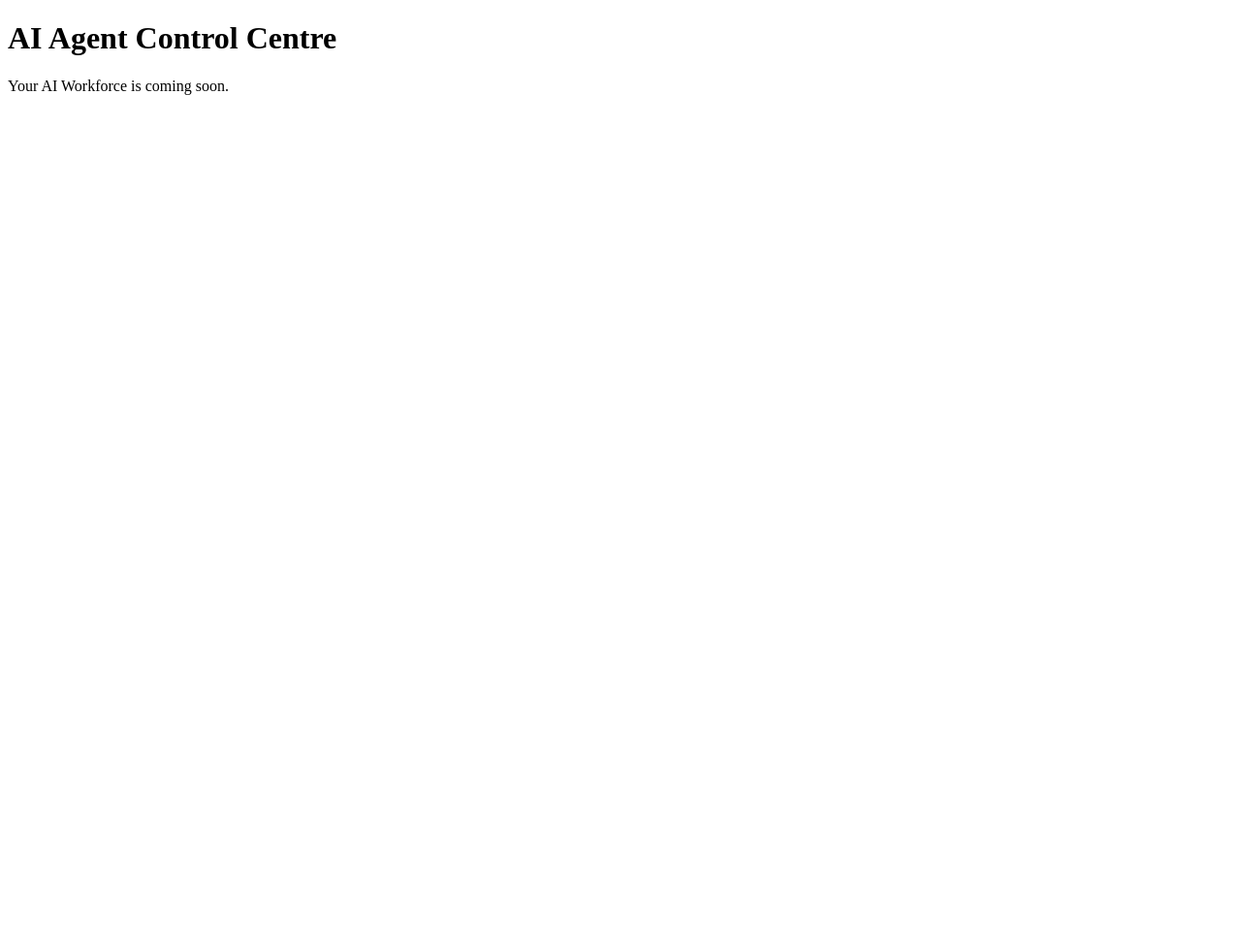
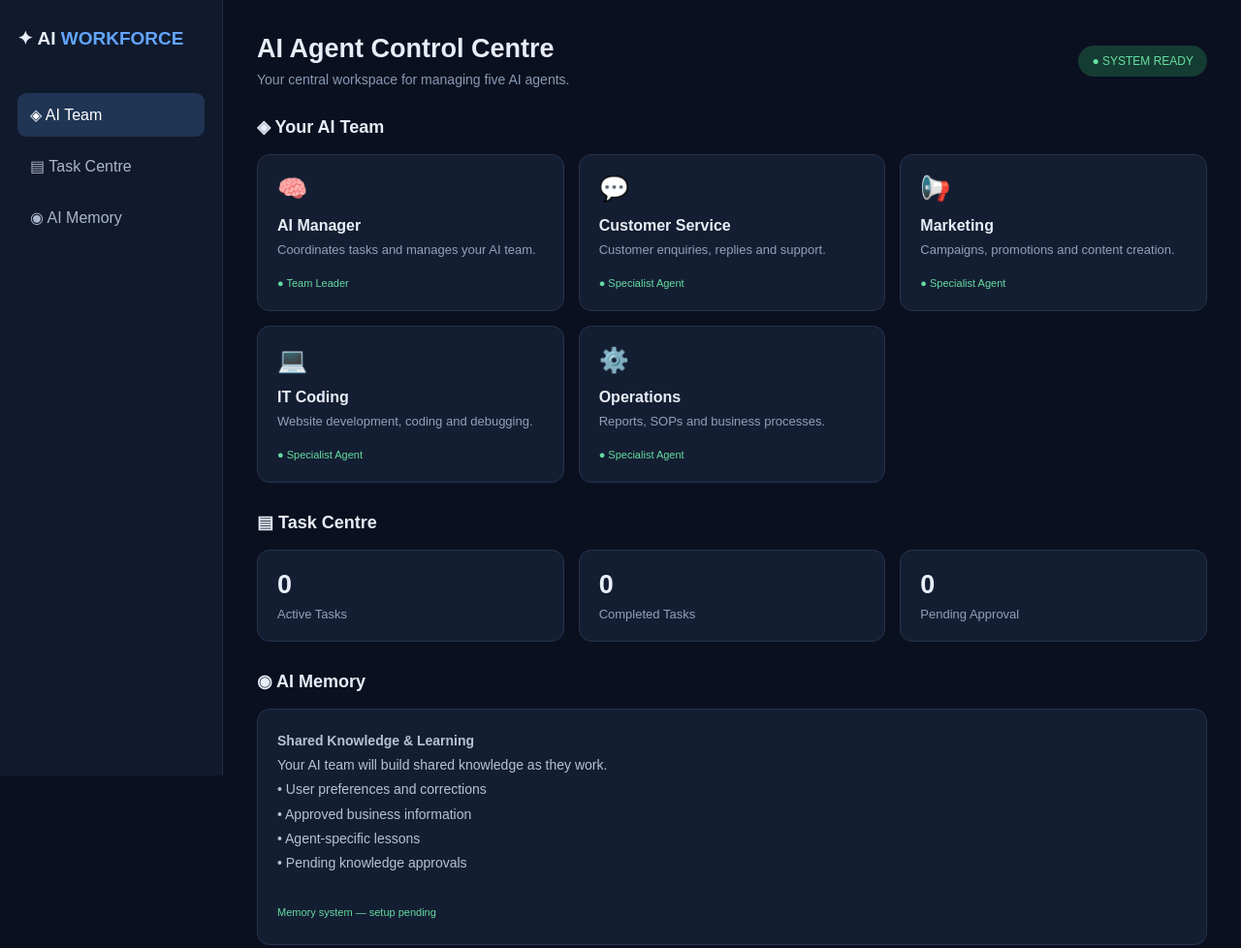
Before and after one commit to ha8707852-cyber/AI-Agent, a plain HTML site: page index.html in a window 1280 px wide. Shown: the whole page at 97% size. Before the commit the page ends 800 px from the top, so only its background shows below. Drawn offline with Linux system fonts and the light colour scheme.

Commit message:
index.html

```diff
--- a/index.html
+++ b/index.html
@@ -1,12 +1,102 @@
+
 <!DOCTYPE html>
 <html lang="en">
 <head>
-  <meta charset="UTF-8">
-  <meta name="viewport" content="width=device-width, initial-scale=1.0">
-  <title>AI Agent Control Centre</title>
+<meta charset="UTF-8">
+<meta name="viewport" content="width=device-width, initial-scale=1.0">
+<title>AI Agent Control Centre</title>
+<style>
+*{box-sizing:border-box}
+body{margin:0;background:#0b1020;color:#e8edf7;font-family:Arial,sans-serif}
+.sidebar{position:fixed;width:230px;height:100vh;background:#111a2d;padding:28px 18px;border-right:1px solid #263149}
+.logo{font-size:19px;font-weight:700;margin-bottom:45px}
+.logo span{color:#62a5ff}
+.nav{display:block;padding:13px;margin:8px 0;border-radius:9px;color:#aab6cc;text-decoration:none;cursor:pointer}
+.nav.active,.nav:hover{background:#203454;color:white}
+.main{margin-left:230px;padding:35px;max-width:1450px}
+.header{display:flex;justify-content:space-between;align-items:center;margin-bottom:30px}
+h1{font-size:27px;margin:0 0 8px}
+.sub{color:#8998b3;font-size:14px}
+.status{background:#153c32;color:#66e0a4;padding:9px 14px;border-radius:20px;font-size:12px}
+.section{margin-bottom:30px}
+.section h2{font-size:18px;margin-bottom:17px}
+.agents{display:grid;grid-template-columns:repeat(3,1fr);gap:15px}
+.card{background:#141e32;border:1px solid #26334d;border-radius:13px;padding:20px}
+.agent-icon{font-size:25px;margin-bottom:15px}
+.card h3{font-size:16px;margin:0 0 8px}
+.card p{font-size:13px;color:#91a0ba;margin:0 0 17px}
+.tag{font-size:11px;color:#65dba2}
+.stats{display:grid;grid-template-columns:repeat(3,1fr);gap:15px}
+.stat-number{font-size:27px;font-weight:700;margin-bottom:7px}
+.stat-label{font-size:13px;color:#91a0ba}
+.memory{line-height:1.8;color:#b6c2d6;font-size:14px}
+button{background:#3479dc;border:0;color:white;padding:11px 16px;border-radius:8px;cursor:pointer}
+button:hover{background:#2465c2}
+@media(max-width:800px){
+.sidebar{position:relative;width:100%;height:auto;padding:15px}
+.logo{margin:0 0 12px}
+nav{display:flex;gap:5px}
+.nav{margin:0;padding:10px;font-size:12px}
+.main{margin:0;padding:20px}
+.agents{grid-template-columns:repeat(2,1fr)}
+}
+@media(max-width:500px){
+.agents,.stats{grid-template-columns:1fr}
+.header{align-items:flex-start;gap:12px;flex-direction:column}
+}
+</style>
 </head>
 <body>
-  <h1>AI Agent Control Centre</h1>
-  <p>Your AI Workforce is coming soon.</p>
+<aside class="sidebar">
+<div class="logo">✦ AI <span>WORKFORCE</span></div>
+<nav>
+<a class="nav active" href="#team">◈ AI Team</a>
+<a class="nav" href="#tasks">▤ Task Centre</a>
+<a class="nav" href="#memory">◉ AI Memory</a>
+</nav>
+</aside>
+
+<main class="main">
+<header class="header">
+<div>
+<h1>AI Agent Control Centre</h1>
+<div class="sub">Your central workspace for managing five AI agents.</div>
+</div>
+<div class="status">● SYSTEM READY</div>
+</header>
+
+<section class="section" id="team">
+<h2>◈ Your AI Team</h2>
+<div class="agents">
+<div class="card"><div class="agent-icon">🧠</div><h3>AI Manager</h3><p>Coordinates tasks and manages your AI team.</p><span class="tag">● Team Leader</span></div>
+<div class="card"><div class="agent-icon">💬</div><h3>Customer Service</h3><p>Customer enquiries, replies and support.</p><span class="tag">● Specialist Agent</span></div>
+<div class="card"><div class="agent-icon">📢</div><h3>Marketing</h3><p>Campaigns, promotions and content creation.</p><span class="tag">● Specialist Agent</span></div>
+<div class="card"><div class="agent-icon">💻</div><h3>IT Coding</h3><p>Website development, coding and debugging.</p><span class="tag">● Specialist Agent</span></div>
+<div class="card"><div class="agent-icon">⚙️</div><h3>Operations</h3><p>Reports, SOPs and business processes.</p><span class="tag">● Specialist Agent</span></div>
+</div>
+</section>
+
+<section class="section" id="tasks">
+<h2>▤ Task Centre</h2>
+<div class="stats">
+<div class="card"><div class="stat-number">0</div><div class="stat-label">Active Tasks</div></div>
+<div class="card"><div class="stat-number">0</div><div class="stat-label">Completed Tasks</div></div>
+<div class="card"><div class="stat-number">0</div><div class="stat-label">Pending Approval</div></div>
+</div>
+</section>
+
+<section class="section" id="memory">
+<h2>◉ AI Memory</h2>
+<div class="card memory">
+<strong>Shared Knowledge & Learning</strong><br>
+Your AI team will build shared knowledge as they work.<br>
+• User preferences and corrections<br>
+• Approved business information<br>
+• Agent-specific lessons<br>
+• Pending knowledge approvals<br>
+<br><span class="tag">Memory system — setup pending</span>
+</div>
+</section>
+</main>
 </body>
 </html>
```
